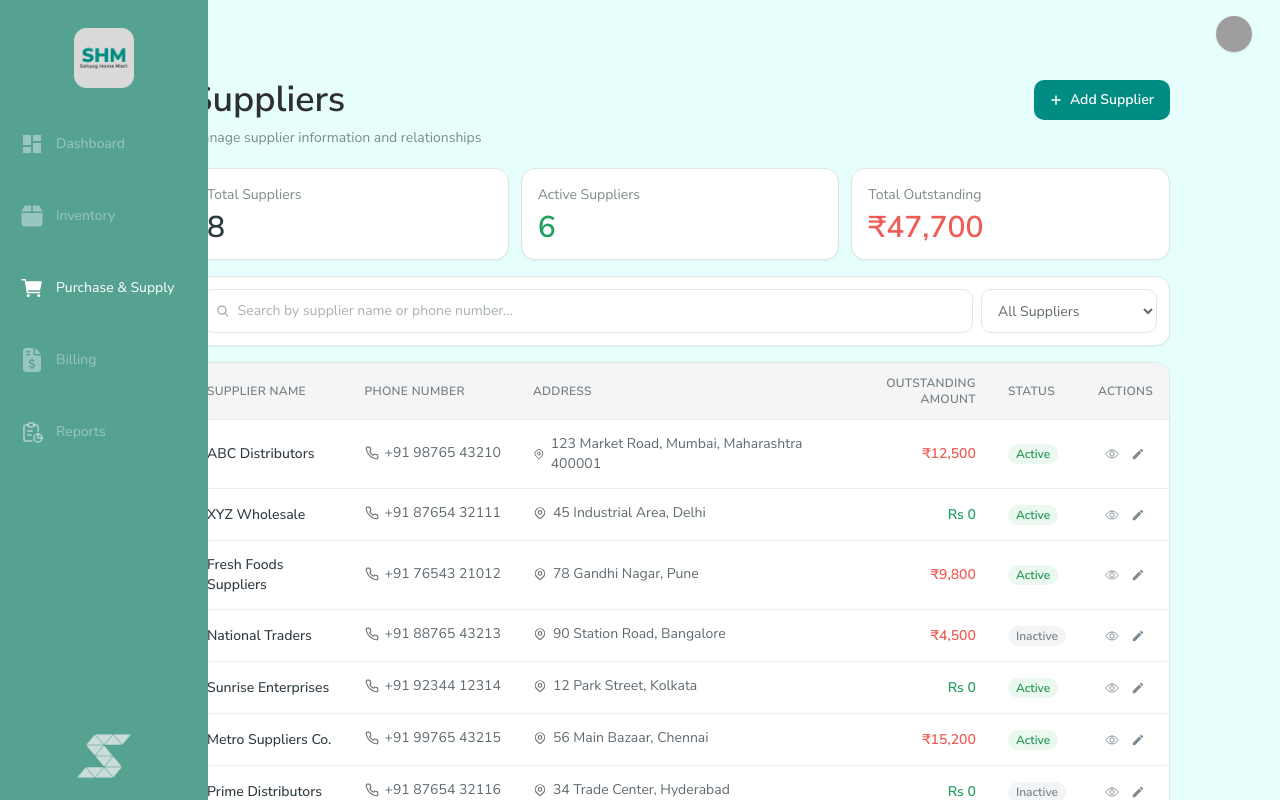
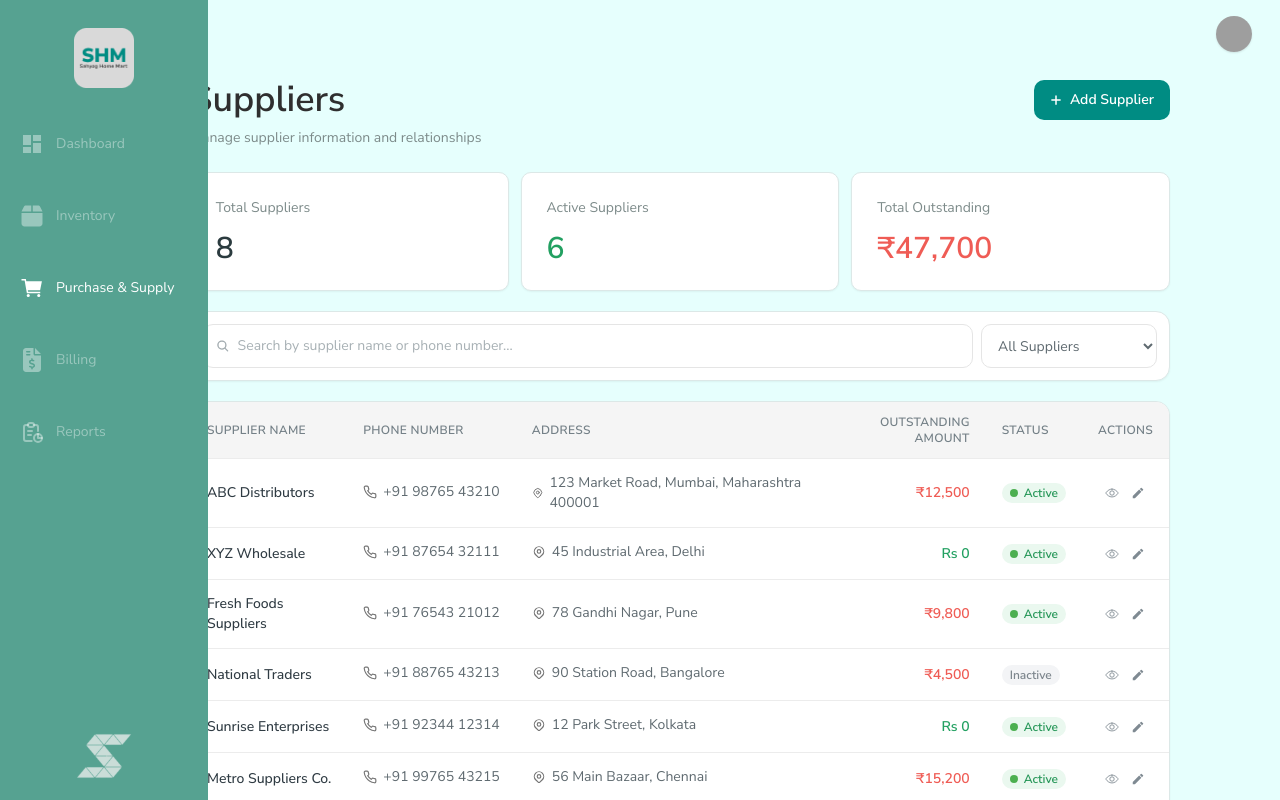
Before and after one commit to mandeep140/showa-grocery-management, a Next.js app in the folder client/: page /client/purchase-supply in a window 1280 px wide. Shown: the top 800 px of the page. Built offline with nearby package versions, Linux system fonts and the light colour scheme; grey boxes are pictures that could not be loaded.

Commit message:
refine suppliers list ui

```diff
--- a/client/app/client/purchase-supply/page.jsx
+++ b/client/app/client/purchase-supply/page.jsx
@@ -11,6 +11,8 @@ import { formatInr, suppliers } from './data'
 const cardClass = 'rounded-xl border border-[#DCE8E7] bg-white shadow-[0_1px_2px_rgba(0,0,0,0.05)]'
 const primaryBtnClass =
   'inline-flex h-10 items-center gap-2 rounded-lg bg-[#008C83] px-4 text-sm font-semibold text-white transition-colors hover:bg-[#007A72]'
+const statCardClass =
+  'h-[119.1px] rounded-[10px] border-[0.8px] border-[#DCE8E7] bg-white pt-[24.8px] pr-[24.8px] pb-[0.8px] pl-[24.8px] shadow-[0_1px_2px_rgba(0,0,0,0.05)]'
 
 const PurchaseSupplyPage = () => {
   const activeSuppliers = suppliers.filter((supplier) => supplier.status === 'Active').length
@@ -18,8 +20,8 @@ const PurchaseSupplyPage = () => {
 
   return (
     <div className='min-h-screen bg-[#E6FFFD] px-5 pb-10 pt-20 md:px-10 md:pb-12'>
-      <div className='mx-auto w-full max-w-[980px]'>
-        <div className='mb-5 flex flex-wrap items-start justify-between gap-3'>
+      <div className='mx-auto w-full max-w-245'>
+        <div className='mb-6 flex flex-wrap items-start justify-between gap-3'>
           <div>
             <h1 className='text-4xl font-semibold text-[#2F2F2F]'>Suppliers</h1>
             <p className='mt-2 text-sm text-[#7D8B8A]'>Manage supplier information and relationships</p>
@@ -31,22 +33,23 @@ const PurchaseSupplyPage = () => {
           </Link>
         </div>
 
+        <div className='space-y-5'>
           <div className='grid gap-3 sm:grid-cols-3'>
-          <div className={`${cardClass} p-4`}>
+            <div className={`${statCardClass} flex flex-col gap-2`}>
               <p className='text-sm text-[#7D8B8A]'>Total Suppliers</p>
               <p className='mt-2 text-3xl font-semibold leading-none text-[#2b3b3f]'>{suppliers.length}</p>
             </div>
-          <div className={`${cardClass} p-4`}>
+            <div className={`${statCardClass} flex flex-col gap-2`}>
               <p className='text-sm text-[#7D8B8A]'>Active Suppliers</p>
               <p className='mt-2 text-3xl font-semibold leading-none text-[#22a061]'>{activeSuppliers}</p>
             </div>
-          <div className={`${cardClass} p-4`}>
+            <div className={`${statCardClass} flex flex-col gap-2`}>
               <p className='text-sm text-[#7D8B8A]'>Total Outstanding</p>
               <p className='mt-2 text-3xl font-semibold leading-none text-[#ef5c55]'>{formatInr(totalOutstanding)}</p>
             </div>
           </div>
 
-        <div className={`${cardClass} mt-4 flex flex-col gap-2 p-3 sm:flex-row`}>
+          <div className={`${cardClass} flex flex-col gap-2 p-3 sm:flex-row`}>
             <label className='flex h-11 w-full items-center gap-2 rounded-lg border border-[#E5E5E5] px-3 text-sm text-[#8b969a] sm:flex-1'>
               <IoSearch className='text-[#a3acb0]' />
               <input
@@ -62,9 +65,9 @@ const PurchaseSupplyPage = () => {
             </select>
           </div>
 
-        <div className={`${cardClass} mt-4 overflow-hidden`}>
+          <div className={`${cardClass} overflow-hidden`}>
             <div className='overflow-x-auto'>
-            <table className='w-full min-w-[820px] text-left'>
+              <table className='w-full min-w-205 text-left'>
                 <thead className='bg-[#F5F5F5] text-xs uppercase tracking-wide text-[#748087]'>
                   <tr>
                     <th className='px-4 py-3 font-semibold'>Supplier Name</th>
@@ -93,18 +96,17 @@ const PurchaseSupplyPage = () => {
                           </span>
                         </td>
                         <td
-                        className={`px-4 py-3.5 text-right font-semibold ${
-                          supplier.outstanding > 0 ? 'text-[#ef5c55]' : 'text-[#22a061]'
+                          className={`px-4 py-3.5 text-right font-semibold ${supplier.outstanding > 0 ? 'text-[#ef5c55]' : 'text-[#22a061]'
                             }`}
                         >
                           {supplier.outstanding > 0 ? formatInr(supplier.outstanding) : 'Rs 0'}
                         </td>
                         <td className='px-4 py-3.5'>
                           <span
-                          className={`inline-flex rounded-full px-2 py-0.5 text-xs font-semibold ${
-                            supplier.status === 'Active' ? 'bg-[#EAF8EF] text-[#29985a]' : 'bg-[#f3f4f6] text-[#7d868d]'
+                            className={`inline-flex items-center gap-1.5 rounded-full px-2 py-0.5 text-xs font-semibold ${supplier.status === 'Active' ? 'bg-[#EAF8EF] text-[#29985a]' : 'bg-[#f3f4f6] text-[#7d868d]'
                               }`}
                           >
+                            {supplier.status === 'Active' && <span className='h-2 w-2 rounded-full bg-[#4CAF50]' />}
                             {supplier.status}
                           </span>
                         </td>
@@ -155,6 +157,7 @@ const PurchaseSupplyPage = () => {
           </div>
         </div>
       </div>
+    </div>
   )
 }
 
```
Lines whose indentation alone changed are shown as unchanged.
